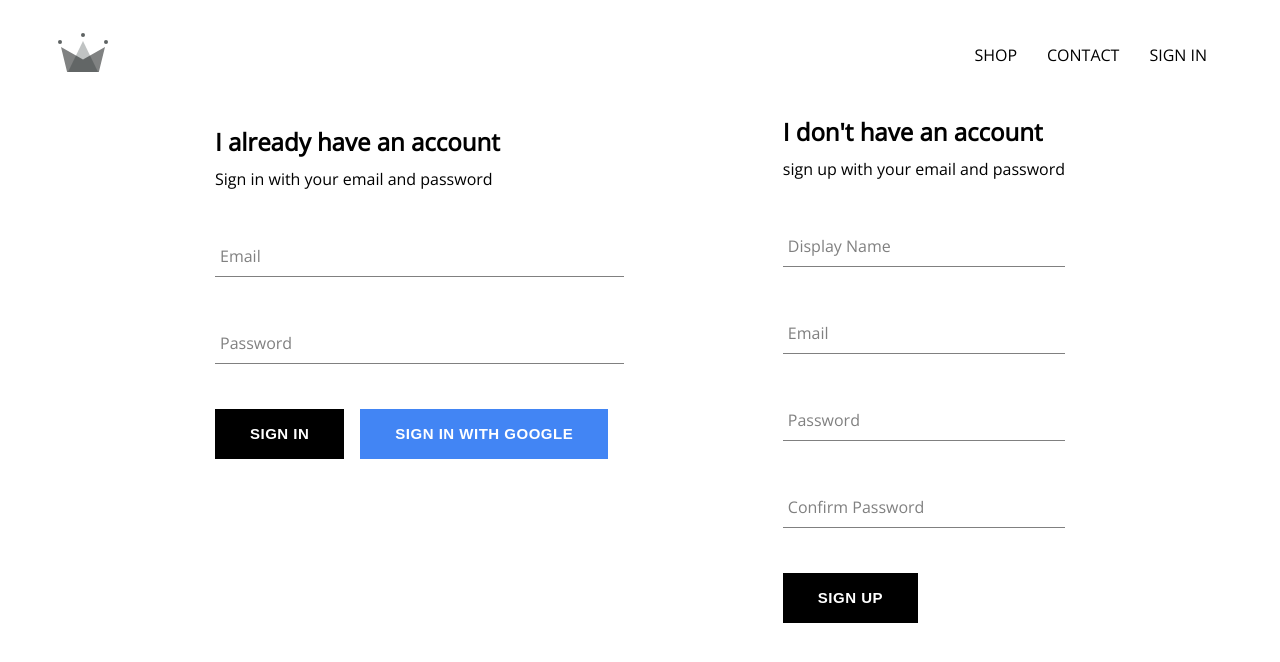
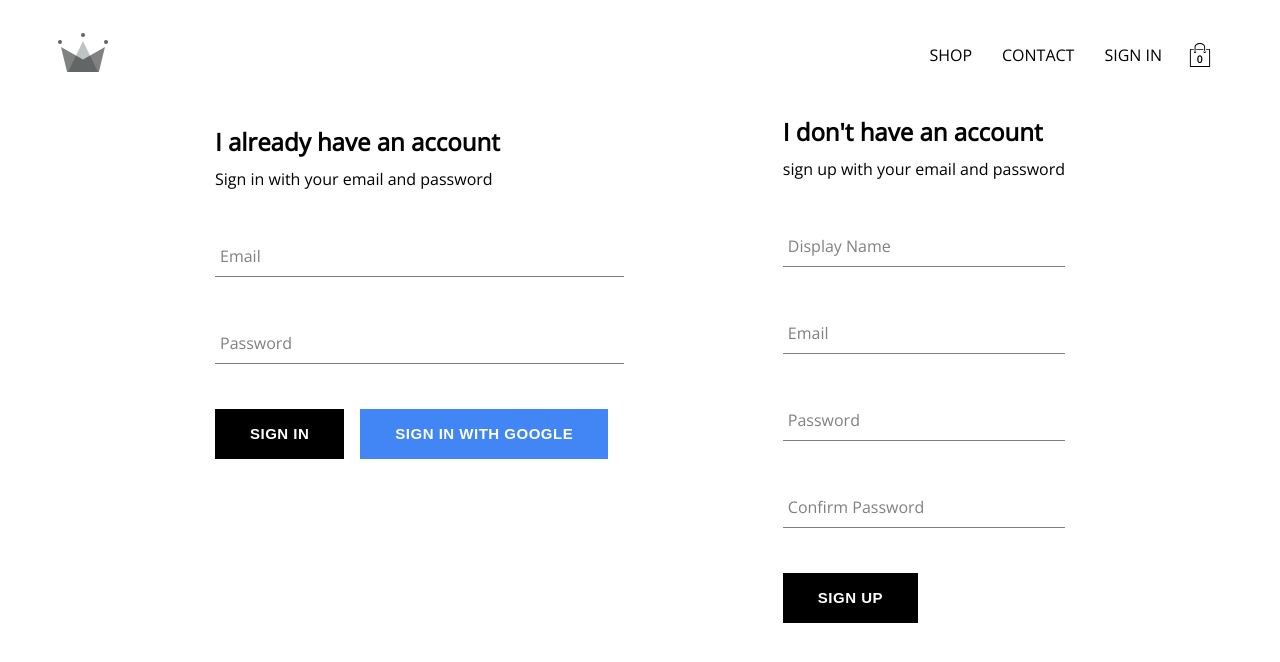
Before and after one commit to abdulrahman-z/ecommerce, a React (Create React App) app: page /signin in a window 1280 px wide. Shown: the top 662 px of the page. Built offline with nearby package versions, Linux system fonts and the light colour scheme; no server answers.

Commit message:
cart-dropdown with redux state

```diff
--- /dev/null
+++ b/src/components/cart-dropdown/CartDropdown.js
@@ -0,0 +1,14 @@
+import React from "react";
+import CustomButton from "../custom-button/CustomButton";
+import "./cartdropdown.scss";
+
+function CartDropdown(props) {
+  return (
+    <div className="dropdown">
+      <div className="items"></div>
+      <CustomButton>GO TO CHECKOUT</CustomButton>
+    </div>
+  );
+}
+
+export default CartDropdown;
--- /dev/null
+++ b/src/components/cart-dropdown/cartdropdown.scss
@@ -0,0 +1,24 @@
+.dropdown {
+  position: absolute;
+  width: 280px;
+  height: 345px;
+  display: flex;
+  flex-direction: column;
+  padding: 20px;
+  border: 1px solid black;
+  background-color: white;
+  top: 90px;
+  right: 40px;
+  z-index: 5;
+
+  .items {
+    height: 240px;
+    display: flex;
+    flex-direction: column;
+    overflow-y: auto;
+  }
+
+  button {
+    margin-top: auto;
+  }
+}
--- /dev/null
+++ b/src/components/cart-icon/CartIcon.js
@@ -0,0 +1,22 @@
+import React from "react";
+import { connect } from "react-redux";
+import { ReactComponent as BagIcon } from "../../Images/shopping-bag.svg";
+import "./carticon.scss";
+import { toggleCartHidden } from "../../redux/cart/cartActions";
+
+function CartIcon(props) {
+  const { toggleCartHidden } = props;
+
+  return (
+    <div className="cart" onClick={toggleCartHidden}>
+      <BagIcon className="bagicon" />
+      <span className="bagCount">0</span>
+    </div>
+  );
+}
+
+const mapDispatchToProps = (dispatch) => {
+  return { toggleCartHidden: () => dispatch(toggleCartHidden()) };
+};
+
+export default connect(null, mapDispatchToProps)(CartIcon);
--- /dev/null
+++ b/src/components/cart-icon/carticon.scss
@@ -0,0 +1,21 @@
+.cart {
+  width: 45px;
+  height: 45px;
+  position: relative;
+  display: flex;
+  align-items: center;
+  justify-content: center;
+  cursor: pointer;
+
+  .bagicon {
+    width: 24px;
+    height: 24px;
+  }
+
+  .bagCount {
+    position: absolute;
+    font-size: 10px;
+    font-weight: bold;
+    bottom: 12px;
+  }
+}
--- a/src/components/header/Header.js
+++ b/src/components/header/Header.js
@@ -4,9 +4,11 @@ import { Link } from "react-router-dom";
 import logo from "../../Images/crown.svg";
 import { auth } from "../../firebase/firebase.utils";
 import { connect } from "react-redux";
+import CartIcon from "../cart-icon/CartIcon";
+import CartDropdown from "../cart-dropdown/CartDropdown";
 
 function Header(props) {
-  const { currentUser } = props;
+  const { currentUser, isHidden } = props;
   return (
     <div className="header">
       <Link to="/">
@@ -31,13 +33,16 @@ function Header(props) {
             SIGN IN{" "}
           </Link>
         )}
+        <CartIcon />
       </div>
+      {isHidden ? null : <CartDropdown />}
     </div>
   );
 }
 
 const mapStateToProps = (state) => ({
   currentUser: state.user.currentUser,
+  isHidden: state.cart.isHidden,
 });
 
-export default connect(mapStateToProps)(Header);
+export default connect(mapStateToProps, null)(Header);
--- /dev/null
+++ b/src/redux/cart/actionTypes.js
@@ -0,0 +1,5 @@
+const actionTypes = {
+  SET_CART_HIDDEN: "SET_CART_HIDDEN",
+};
+
+export default actionTypes;
--- /dev/null
+++ b/src/redux/cart/cartActions.js
@@ -0,0 +1,5 @@
+import actionTypes from "./actionTypes";
+
+export const toggleCartHidden = () => ({
+  type: actionTypes.SET_CART_HIDDEN,
+});
--- /dev/null
+++ b/src/redux/cart/cartReducer.js
@@ -0,0 +1,19 @@
+import actionTypes from "./actionTypes";
+
+const initialState = {
+  isHidden: true,
+};
+
+export const cartReducer = (state = initialState, action) => {
+  switch (action.type) {
+    case actionTypes.SET_CART_HIDDEN:
+      return {
+        ...state,
+        isHidden: !state.isHidden,
+      };
+    default:
+      return state;
+  }
+};
+
+export default cartReducer;
--- a/src/redux/reducers/mainReducer.js
+++ b/src/redux/reducers/mainReducer.js
@@ -1,6 +1,8 @@
 import { combineReducers } from "redux";
+import cartReducer from "../cart/cartReducer";
 import { userReducer } from "../user/userReducer";
 
 export default combineReducers({
   user: userReducer,
+  cart: cartReducer,
 });
```
Also changed, not shown: src/Images/shopping-bag.svg (added).
